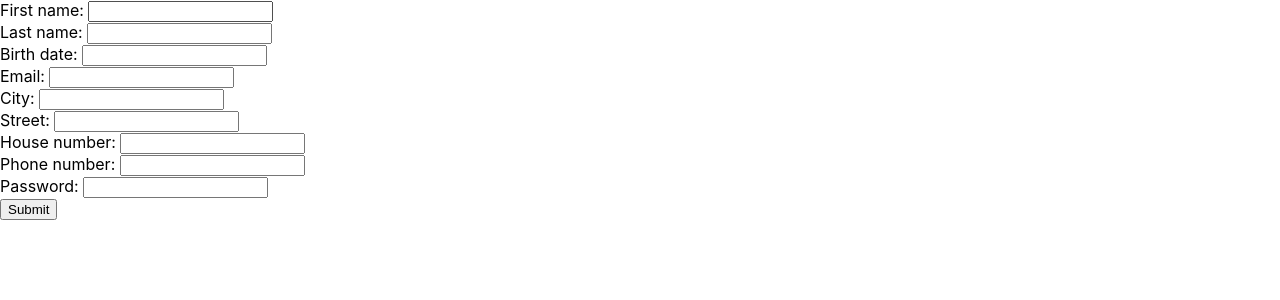
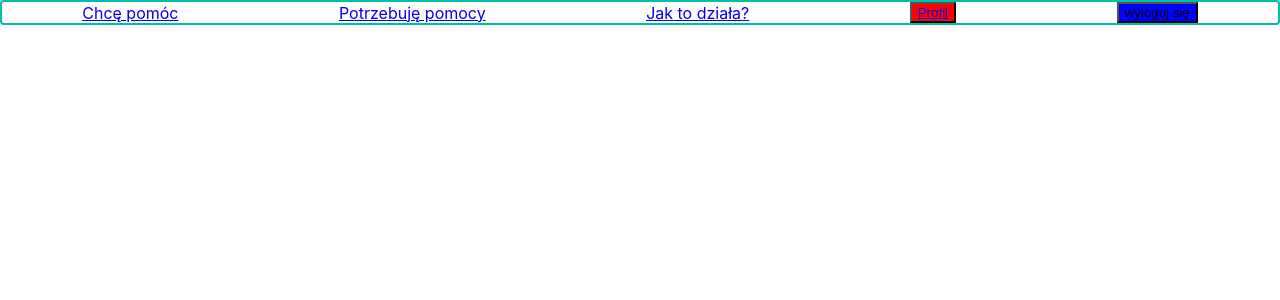
Before and after one commit to infoshareacademy/jfdzr7-team-sasiedzi, a React (Create React App) app in the folder neighbors/: page / in a window 1280 px wide. Shown: the top 300 px of the page. Built offline with nearby package versions, Linux system fonts and the light colour scheme.

Commit message:
crating-navbar

```diff
--- a/neighbors/src/App.js
+++ b/neighbors/src/App.js
@@ -1,13 +1,14 @@
-/* eslint-disable react/jsx-no-undef */
-/* eslint-disable prettier/prettier */
 import React from 'react';
 
 import './App.css';
-import { Registration } from './components/registration';
+import { Navbar } from './components/navbar/Navbar';
+// import { Registration } from './components/registration';
 
 export const App = () => {
-  return(
-  <>
-    <Registration></Registration>
-  </>)
+  return (
+    <>
+      <Navbar />
+      {/* <Registration></Registration> */}
+    </>
+  );
 };
--- /dev/null
+++ b/neighbors/src/components/navbar/Navbar.jsx
@@ -0,0 +1,17 @@
+import React from 'react';
+import { Link } from 'react-router-dom';
+import styles from './Navbar.module.css';
+
+export const Navbar = () => {
+  return (
+    <div className={styles.wrapper}>
+      <Link to={`/help`}>Chcę pomóc</Link>
+      <Link to={`/`}>Potrzebuję pomocy</Link>
+      <Link to={`/`}>Jak to działa?</Link>
+      <button className={styles.button}>
+        <Link to={`/profil`}>Profil</Link>
+      </button>
+      <button>wyloguj się</button>
+    </div>
+  );
+};
--- /dev/null
+++ b/neighbors/src/components/navbar/Navbar.module.css
@@ -0,0 +1,11 @@
+.wrapper {
+  box-sizing: border-box;
+  display: flex;
+  justify-content: space-around;
+  align-items: center;
+  border: 2px solid #00BFA6;
+  border-radius: 4px;
+}
+.button {
+  background-color: red;
+}
--- a/neighbors/src/index.css
+++ b/neighbors/src/index.css
@@ -11,3 +11,6 @@ code {
   font-family: source-code-pro, Menlo, Monaco, Consolas, 'Courier New',
     monospace;
 }
+button {
+  background-color: blue;
+}
--- a/neighbors/src/index.js
+++ b/neighbors/src/index.js
@@ -1,14 +1,16 @@
 /* eslint-disable prettier/prettier */
 import React from 'react';
 import ReactDOM from 'react-dom/client';
-
+import { BrowserRouter } from 'react-router-dom';
 import './index.css';
 import { App } from './App';
 import { reportWebVitals } from './reportWebVitals';
 const root = ReactDOM.createRoot(document.getElementById('root'));
 root.render(
   <React.StrictMode>
-    <App />
+    <BrowserRouter>
+      <App />
+    </BrowserRouter>
   </React.StrictMode>
 );
 
--- /dev/null
+++ b/package.json
@@ -0,0 +1,5 @@
+{
+  "dependencies": {
+    "react-router-dom": "^6.3.0"
+  }
+}
```
Also changed, not shown: 2 other files (tests, documents, lock files or other folders).
